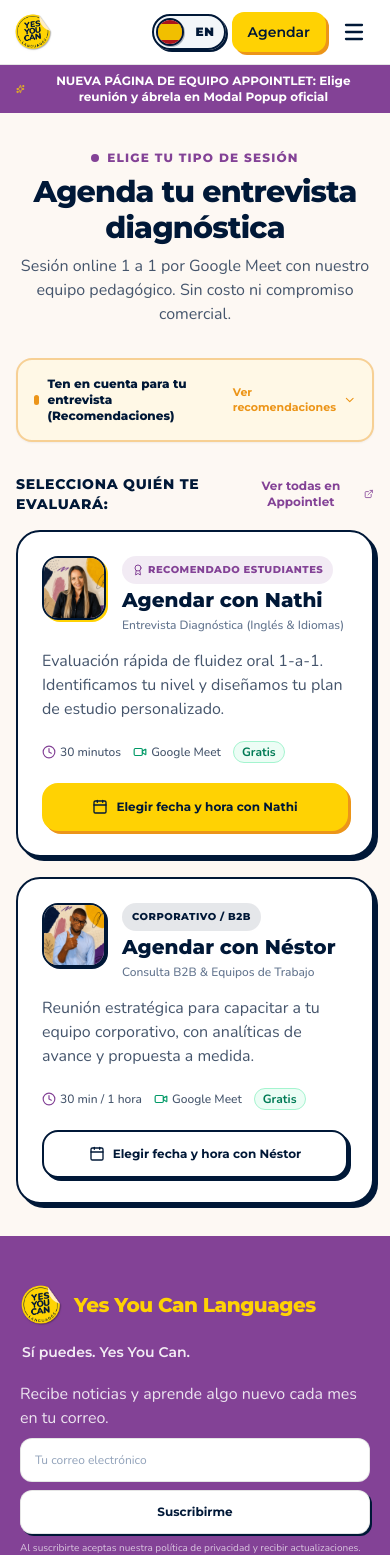
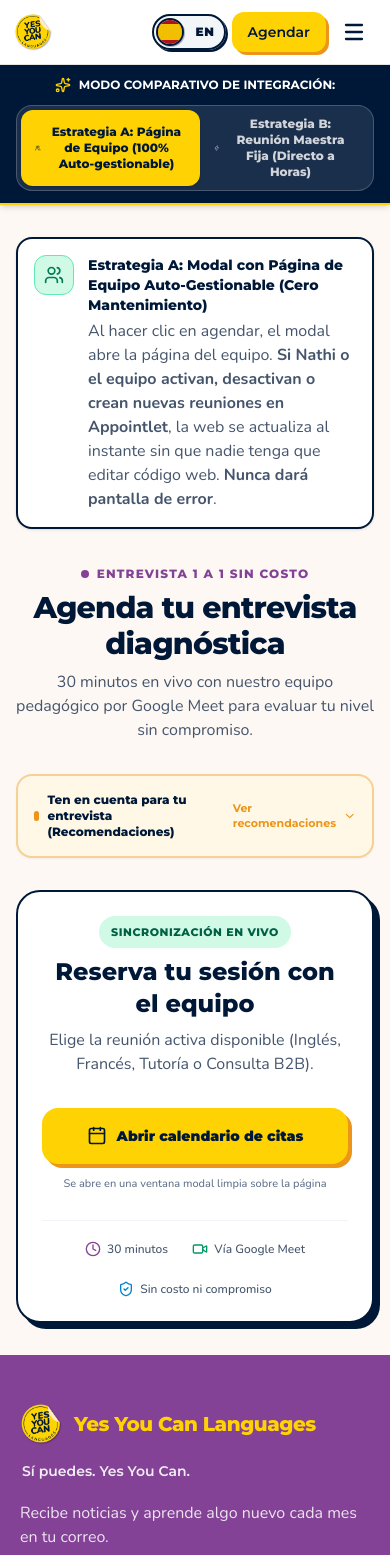
Before and after one commit to Dietol25/yycl-version-anterior, a Next.js app: page /test-appointlet in a window 390 px wide. Shown: the top 1555 px of the page. Built offline with nearby package versions, Linux system fonts and the light colour scheme.

Commit message:
feat: add interactive switcher to test Strategy A (Team Page auto-sync) vs Strategy B (Direct Master meeting)

```diff
--- a/app/test-appointlet/page.tsx
+++ b/app/test-appointlet/page.tsx
@@ -13,25 +13,31 @@ import {
   Sparkles,
   Calendar,
   X,
-  Maximize2
+  Maximize2,
+  Users,
+  Zap,
+  CheckCircle2,
+  AlertTriangle
 } from "lucide-react";
 
-export default function TestAppointletPage() {
+export default function TestAppointletComparisonPage() {
+  // Estrategia activa: 'team' (Página de Equipo Auto-gestionable) vs 'direct' (Reunión Maestra Fija)
+  const [activeStrategy, setActiveStrategy] = useState<'team' | 'direct'>('team');
+
+  // Modal state
   const [isModalOpen, setIsModalOpen] = useState(false);
   const [modalUrl, setModalUrl] = useState<string | null>(null);
+  const [modalTitle, setModalTitle] = useState<string>('Calendario Oficial YYCL · Appointlet');
   const [showTips, setShowTips] = useState(false);
 
-  // La nueva página de equipo aislada que creaste:
+  // URLs reales de prueba en Appointlet
   const teamPageUrl = "https://appt.link/entrevista-diagnostica-yycl-test-web";
-
-  // Enlace directo a Nathi dentro de esa página:
-  const nathiUrl = "https://appt.link/entrevista-diagnostica-yycl-test-web/prueba2";
-
-  // Enlace directo a Néstor (B2B):
+  const nathiMasterUrl = "https://appt.link/entrevista-diagnostica-yycl-test-web/prueba2";
   const nestorUrl = "https://appt.link/prueba-de-diagnostico/business";
 
-  const openAppointletModal = (url: string) => {
+  const openAppointletModal = (url: string, title?: string) => {
     setModalUrl(url);
+    if (title) setModalTitle(title);
     setIsModalOpen(true);
   };
 
@@ -44,29 +50,94 @@ export default function TestAppointletPage() {
     <div className="min-h-screen flex flex-col bg-[#FDF8F3] text-[#001837]">
       <Navbar />
 
-      {/* Banner Superior */}
-      <div className="bg-[#834296] text-white text-xs py-2 px-4 text-center font-heading font-bold flex items-center justify-center gap-2">
-        <Sparkles className="w-3.5 h-3.5 text-[#FFD203]" />
-        <span>NUEVA PÁGINA DE EQUIPO APPOINTLET: Elige reunión y ábrela en Modal Popup oficial</span>
+      {/* Banner de Control Comparativo */}
+      <div className="bg-[#001837] text-white py-3 px-4 sticky top-0 z-40 border-b-2 border-[#FFD203] shadow-md">
+        <div className="max-w-5xl mx-auto flex flex-col sm:flex-row items-center justify-between gap-3">
+          <div className="flex items-center gap-2 text-xs font-heading font-bold">
+            <Sparkles className="w-4 h-4 text-[#FFD203]" />
+            <span>MODO COMPARATIVO DE INTEGRACIÓN:</span>
+          </div>
+
+          {/* Switcher de las dos estrategias */}
+          <div className="inline-flex rounded-2xl bg-white/10 p-1 border border-white/20">
+            <button
+              type="button"
+              onClick={() => setActiveStrategy('team')}
+              className={`px-3.5 py-1.5 rounded-xl text-xs font-heading font-extrabold transition-all cursor-pointer flex items-center gap-1.5 ${
+                activeStrategy === 'team'
+                  ? 'bg-[#FFD203] text-[#001837] shadow-sm'
+                  : 'text-white/80 hover:text-white'
+              }`}
+            >
+              <Users className="w-3.5 h-3.5" />
+              <span>Estrategia A: Página de Equipo (100% Auto-gestionable)</span>
+            </button>
+            <button
+              type="button"
+              onClick={() => setActiveStrategy('direct')}
+              className={`px-3.5 py-1.5 rounded-xl text-xs font-heading font-extrabold transition-all cursor-pointer flex items-center gap-1.5 ${
+                activeStrategy === 'direct'
+                  ? 'bg-[#834296] text-white shadow-sm'
+                  : 'text-white/80 hover:text-white'
+              }`}
+            >
+              <Zap className="w-3.5 h-3.5" />
+              <span>Estrategia B: Reunión Maestra Fija (Directo a Horas)</span>
+            </button>
+          </div>
+        </div>
       </div>
 
       <main className="flex-1 py-8 sm:py-12 px-4 sm:px-6 lg:px-8 max-w-5xl mx-auto w-full space-y-8">
 
-        {/* Header Superior Limpio */}
+        {/* Explicación de la estrategia seleccionada */}
+        <div className="p-4 sm:p-5 rounded-2xl border-2 transition-all bg-white shadow-sm">
+          {activeStrategy === 'team' ? (
+            <div className="flex items-start gap-3.5">
+              <div className="w-10 h-10 rounded-xl bg-emerald-100 text-emerald-700 flex items-center justify-center shrink-0 border border-emerald-300 font-bold">
+                <Users className="w-5 h-5" />
+              </div>
+              <div className="space-y-1">
+                <h3 className="font-heading font-extrabold text-sm sm:text-base text-[#001837]">
+                  Estrategia A: Modal con Página de Equipo Auto-Gestionable (Cero Mantenimiento)
+                </h3>
+                <p className="text-xs text-slate-600 leading-relaxed font-body-regular">
+                  Al hacer clic en agendar, el modal abre la página del equipo. <strong>Si Nathi o el equipo activan, desactivan o crean nuevas reuniones en Appointlet</strong>, la web se actualiza al instante sin que nadie tenga que editar código web. <strong>Nunca dará pantalla de error</strong>.
+                </p>
+              </div>
+            </div>
+          ) : (
+            <div className="flex items-start gap-3.5">
+              <div className="w-10 h-10 rounded-xl bg-purple-100 text-[#834296] flex items-center justify-center shrink-0 border border-purple-300 font-bold">
+                <Zap className="w-5 h-5" />
+              </div>
+              <div className="space-y-1">
+                <h3 className="font-heading font-extrabold text-sm sm:text-base text-[#001837]">
+                  Estrategia B: Reunión Maestra Fija (Directo a Días y Horas)
+                </h3>
+                <p className="text-xs text-slate-600 leading-relaxed font-body-regular">
+                  El botón abre directo el calendario de Nathi en el modal, saltándose la selección de reunión. <strong>Condición de uso:</strong> Esta reunión debe tener un slug permanente (como <code className="bg-slate-100 px-1 py-0.5 rounded text-[11px]">/prueba2</code> o <code className="bg-slate-100 px-1 py-0.5 rounded text-[11px]">/diagnostico</code>) y el equipo <strong>nunca debe desactivarla</strong>; si no hay cupos, solo bloquean sus horarios en Google Calendar.
+                </p>
+              </div>
+            </div>
+          )}
+        </div>
+
+        {/* Header de la Página */}
         <div className="text-center space-y-2 max-w-xl mx-auto">
           <div className="inline-flex items-center gap-2 text-xs font-heading font-extrabold uppercase tracking-widest text-[#834296]">
             <span className="w-2 h-2 rounded-full bg-[#834296]" />
-            <span>Elige tu tipo de sesión</span>
+            <span>Entrevista 1 a 1 sin costo</span>
           </div>
           <h1 className="text-3xl sm:text-4xl font-extrabold font-heading text-[#001837] tracking-tight">
             Agenda tu entrevista diagnóstica
           </h1>
           <p className="text-xs sm:text-sm text-slate-600 font-body-regular">
-            Sesión online 1 a 1 por Google Meet con nuestro equipo pedagógico. Sin costo ni compromiso comercial.
+            30 minutos en vivo con nuestro equipo pedagógico por Google Meet para evaluar tu nivel sin compromiso.
           </p>
         </div>
 
-        {/* Recomendaciones Formato Editorial YYCL (Colapsable/Elegante) */}
+        {/* Recomendaciones Formato Editorial YYCL (Colapsable) */}
         <div className="bg-[#FFF8E6] rounded-2xl sm:rounded-3xl border-2 border-[#EC9519]/40 overflow-hidden shadow-xs">
           <button
             type="button"
@@ -89,7 +160,7 @@ export default function TestAppointletPage() {
                 <li className="flex items-start gap-2.5">
                   <span className="w-4 h-4 rounded-full bg-[#16A34A] text-white flex items-center justify-center text-[10px] shrink-0 font-bold mt-0.5">✓</span>
                   <div>
-                    <strong className="font-heading text-[#001837]">Agrégalo a tu calendario:</strong> Te llegará la invitación por correo.
+                    <strong className="font-heading text-[#001837]">Agrégalo a tu calendario:</strong> Te llegará la confirmación por correo.
                   </div>
                 </li>
                 <li className="flex items-start gap-2.5">
@@ -101,13 +172,13 @@ export default function TestAppointletPage() {
                 <li className="flex items-start gap-2.5">
                   <span className="w-4 h-4 rounded-full bg-[#16A34A] text-white flex items-center justify-center text-[10px] shrink-0 font-bold mt-0.5">✓</span>
                   <div>
-                    <strong className="font-heading text-[#001837]">Lugar tranquilo:</strong> Con buena conexión y micrófono funcional.
+                    <strong className="font-heading text-[#001837]">Lugar tranquilo:</strong> Con buena conexión y micrófono.
                   </div>
                 </li>
                 <li className="flex items-start gap-2.5">
                   <span className="w-4 h-4 rounded-full bg-[#16A34A] text-white flex items-center justify-center text-[10px] shrink-0 font-bold mt-0.5">✓</span>
                   <div>
-                    <strong className="font-heading text-[#001837]">Relájate y diviértete:</strong> Es una conversación relajada para evaluar tu nivel, cero exámenes.
+                    <strong className="font-heading text-[#001837]">Relájate y diviértete:</strong> Es una conversación guiada, cero exámenes.
                   </div>
                 </li>
               </ul>
@@ -116,26 +187,70 @@ export default function TestAppointletPage() {
         </div>
 
         {/* ========================================================================= */}
-        {/* OPCIONES DE SESIÓN: NATHI (INDIVIDUAL/DÚO) + NÉSTOR (B2B EMPRESAS)         */}
+        {/* VISTA SEGÚN LA ESTRATEGIA ACTIVA                                          */}
         {/* ========================================================================= */}
-        <div className="space-y-4">
-          <div className="flex items-center justify-between">
-            <h2 className="text-sm font-heading font-extrabold uppercase tracking-wider text-[#001837]">
-              Selecciona quién te evaluará:
+
+        {/* ------------------------------------------------------------- */}
+        {/* ESTRATEGIA A: BOTÓN PRINCIPAL AL MODAL DE EQUIPO COMPLETO    */}
+        {/* ------------------------------------------------------------- */}
+        {activeStrategy === 'team' && (
+          <div className="space-y-6">
+            <div className="bg-white rounded-3xl border-2 border-[#001837] shadow-[6px_6px_0px_#001837] p-6 sm:p-8 space-y-6 text-center">
+              <div className="max-w-md mx-auto space-y-2">
+                <span className="inline-block px-3 py-1 rounded-full bg-emerald-100 text-emerald-800 text-[11px] font-heading font-extrabold uppercase tracking-wider">
+                  Sincronización en Vivo
+                </span>
+                <h2 className="text-2xl sm:text-3xl font-extrabold font-heading text-[#001837]">
+                  Reserva tu sesión con el equipo
                 </h2>
+                <p className="text-xs sm:text-sm text-slate-600 font-body-regular">
+                  Elige la reunión activa disponible (Inglés, Francés, Tutoría o Consulta B2B).
+                </p>
+              </div>
+
+              {/* Botón Principal que Abre el Modal con la Página de Equipo */}
+              <div className="pt-2 max-w-sm mx-auto">
                 <button
                   type="button"
-              onClick={() => openAppointletModal(teamPageUrl)}
-              className="text-xs font-heading font-bold text-[#834296] hover:underline inline-flex items-center gap-1"
+                  onClick={() => openAppointletModal(teamPageUrl, 'Página de Equipo YYCL · Appointlet')}
+                  className="w-full h-14 rounded-2xl bg-[#FFD203] text-[#001837] shadow-[4px_4px_0px_#EC9519] hover:bg-[#EC9519] active:translate-y-0.5 font-heading font-black text-sm sm:text-base transition-all cursor-pointer flex items-center justify-center gap-2.5"
                 >
-              <span>Ver todas en Appointlet</span>
-              <ExternalLink className="w-3 h-3" />
+                  <Calendar className="w-5 h-5" />
+                  <span>Abrir calendario de citas</span>
                 </button>
+                <p className="text-[11px] text-slate-500 pt-2 font-medium">
+                  Se abre en una ventana modal limpia sobre la página
+                </p>
               </div>
+
+              {/* Micro resumen de qué incluye */}
+              <div className="border-t border-slate-100 pt-5 flex flex-wrap items-center justify-center gap-6 text-xs text-slate-600">
+                <span className="inline-flex items-center gap-1.5 font-medium">
+                  <Clock className="w-4 h-4 text-[#834296]" /> 30 minutos
+                </span>
+                <span className="inline-flex items-center gap-1.5 font-medium">
+                  <Video className="w-4 h-4 text-emerald-600" /> Vía Google Meet
+                </span>
+                <span className="inline-flex items-center gap-1.5 font-medium">
+                  <ShieldCheck className="w-4 h-4 text-sky-600" /> Sin costo ni compromiso
+                </span>
+              </div>
+            </div>
+          </div>
+        )}
+
+        {/* ------------------------------------------------------------- */}
+        {/* ESTRATEGIA B: CARDS SEPARADAS (NATHI DIRECTA + NÉSTOR B2B)    */}
+        {/* ------------------------------------------------------------- */}
+        {activeStrategy === 'direct' && (
+          <div className="space-y-4">
+            <h2 className="text-sm font-heading font-extrabold uppercase tracking-wider text-[#001837]">
+              Selecciona tu tipo de entrevista:
+            </h2>
 
             <div className="grid grid-cols-1 md:grid-cols-2 gap-5">
 
-            {/* CARD 1: NATHI (Estudiantes Adultos / Dúo / Individual) */}
+              {/* CARD 1: NATHI (Directo al calendario de fechas y horas) */}
               <div className="bg-white rounded-3xl border-2 border-[#001837] shadow-[4px_4px_0px_#001837] p-6 flex flex-col justify-between space-y-5 hover:-translate-y-1 transition-all">
                 <div className="space-y-4">
                   <div className="flex items-start gap-4">
@@ -155,7 +270,7 @@ export default function TestAppointletPage() {
                         Agendar con Nathi
                       </h3>
                       <p className="text-xs text-slate-500 font-medium">
-                      Entrevista Diagnóstica (Inglés & Idiomas)
+                        Entrevista Diagnóstica 1-a-1
                       </p>
                     </div>
                   </div>
@@ -177,10 +292,10 @@ export default function TestAppointletPage() {
                   </div>
                 </div>
 
-              {/* Botón que lanza el Modal de Appointlet */}
+                {/* Botón que abre directo el calendario de Nathi en el modal */}
                 <button
                   type="button"
-                onClick={() => openAppointletModal(nathiUrl)}
+                  onClick={() => openAppointletModal(nathiMasterUrl, 'Entrevista con Natty Sánchez · Appointlet')}
                   className="w-full h-12 rounded-2xl bg-[#FFD203] text-[#001837] shadow-[3px_3px_0px_#EC9519] hover:bg-[#EC9519] font-heading font-bold text-xs sm:text-sm transition-all cursor-pointer flex items-center justify-center gap-2"
                 >
                   <Calendar className="w-4 h-4" />
@@ -229,10 +344,9 @@ export default function TestAppointletPage() {
                   </div>
                 </div>
 
-              {/* Botón que lanza el Modal de Appointlet para Néstor */}
                 <button
                   type="button"
-                onClick={() => openAppointletModal(nestorUrl)}
+                  onClick={() => openAppointletModal(nestorUrl, 'Consulta Corporativa con Néstor · Appointlet')}
                   className="w-full h-12 rounded-2xl bg-white border-2 border-[#001837] text-[#001837] shadow-[3px_3px_0px_#001837] hover:bg-slate-50 font-heading font-bold text-xs sm:text-sm transition-all cursor-pointer flex items-center justify-center gap-2"
                 >
                   <Calendar className="w-4 h-4" />
@@ -242,11 +356,12 @@ export default function TestAppointletPage() {
 
             </div>
           </div>
+        )}
 
       </main>
 
       {/* ========================================================================= */}
-      {/* MODAL OFICIAL DE APPOINTLET A PANTALLA COMPLETA (SIN COMPRESIÓN)           */}
+      {/* MODAL POPUP AMPLIO (NO COMPRIME EL CALENDARIO)                            */}
       {/* ========================================================================= */}
       {isModalOpen && modalUrl && (
         <div
@@ -262,7 +377,7 @@ export default function TestAppointletPage() {
               <div className="flex items-center gap-2">
                 <span className="w-2.5 h-2.5 rounded-full bg-[#834296]" />
                 <span className="font-heading font-extrabold text-xs sm:text-sm text-[#001837]">
-                  Calendario Oficial YYCL · Appointlet
+                  {modalTitle}
                 </span>
               </div>
 
@@ -287,7 +402,7 @@ export default function TestAppointletPage() {
               </div>
             </div>
 
-            {/* Iframe de Appointlet con 100% de Ancho (No se comprime) */}
+            {/* Iframe 100% Ancho sin compresión */}
             <div className="flex-1 w-full h-full bg-white relative">
               <iframe
                 src={modalUrl}
```
Lines whose indentation alone changed are shown as unchanged.
